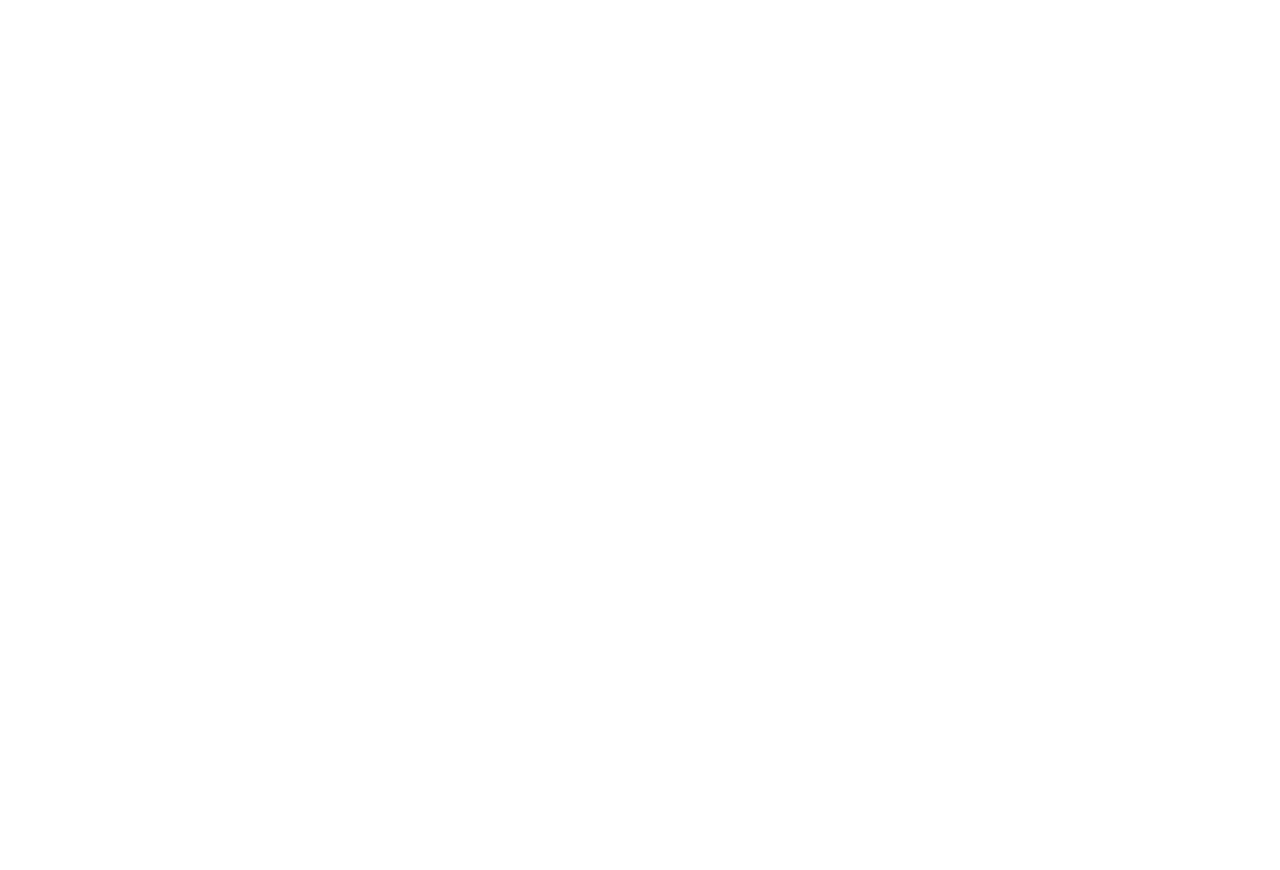
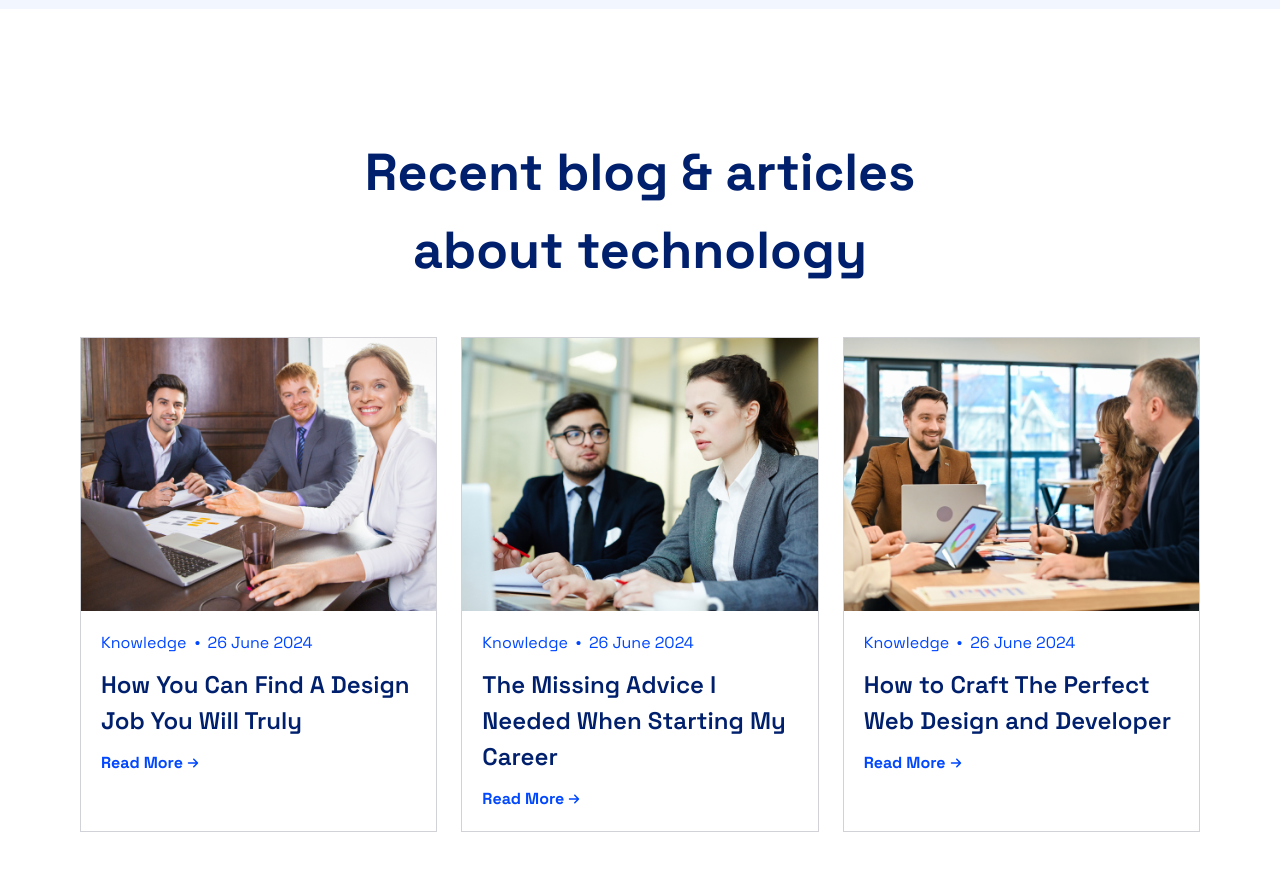
Before and after one commit to HunterMahmud/Softronixs-task, a React (Vite) app: page / in a window 1280 px wide. Shown: the part 5520-6390 px from the top of the page. Before the commit the page ends 5461 px from the top, so only its background shows below. Built offline with nearby package versions, Linux system fonts and the light colour scheme.

Commit message:
update: blog section responsive

```diff
--- a/src/components/Blog.jsx
+++ b/src/components/Blog.jsx
@@ -3,14 +3,14 @@
 
 const Blog = () => {
     return (
-        <div className='my-[124px] w-[1296px] mx-auto space-y-12'>
+        <div className='my-[80px] lg:my-[124px] px-2 md:px-5 lg:px-16 xl:px-20 2xl:px-32 mx-auto space-y-12'>
             <div className='flex justify-center items-center'>
-                <h1 className='text-center w-[636px] text-[52px] text-[#00206D] font-bold'>Recent blog {"&"} articles about technology</h1>
+                <h1 className='text-center max-w-[636px] text-[30px] lg:text-[52px] text-[#00206D] font-bold'>Recent blog {"&"} articles about technology</h1>
             </div>
-            <div className='flex items-center gap-6'>
-                <div className='w-[416px] border-[#656C7E4D] border'>
-                    <div className='w-[416px] h-[320px]'>
-                        <img className='w-[416px] h-[320px]' src="/blog1.png" alt="" />
+            <div className='grid grid-cols-1 md:grid-cols-2 lg:grid-cols-3 gap-6'>
+                <div className=' border-[#656C7E4D] border'>
+                    <div className=''>
+                        <img className='h-full w-full object-cover' src="/blog1.png" alt="" />
                     </div>
                     <div className='p-5 space-y-3'>
                         <p className='text-[#0147FF] flex gap-2 items-center'>Knowledge
@@ -29,7 +29,7 @@
                             </span>
                             26 June 2024
                         </p>
-                        <h4 className='text-[24px] font-semibold text-[#00206D] '>How You Can Find A Design Job You Will Truly</h4>
+                        <h4 className='text-[18px] lg:text-[24px] font-semibold text-[#00206D] '>How You Can Find A Design Job You Will Truly</h4>
 
                         <div className='flex items-center gap-1 text-[#0147FF]'>
                             <button className='font-bold '>Read More </button>
@@ -37,9 +37,9 @@
                         </div>
                     </div>
                 </div>
-                <div className='w-[416px] border-[#656C7E4D] border'>
-                    <div className='w-[416px] h-[320px]'>
-                        <img className='w-[416px] h-[320px]' src="/blog2.png" alt="" />
+                <div className=' border-[#656C7E4D] border'>
+                    <div className=''>
+                        <img className='h-full w-full object-cover' src="/blog2.png" alt="" />
                     </div>
                     <div className='p-5 space-y-3'>
                         <p className='text-[#0147FF] flex gap-2 items-center'>Knowledge
@@ -58,7 +58,7 @@
                             </span>
                             26 June 2024
                         </p>
-                        <h4 className='text-[24px] font-semibold text-[#00206D] '>The Missing Advice I Needed When Starting My Career</h4>
+                        <h4 className='text-[18px] lg:text-[24px] font-semibold text-[#00206D] '>The Missing Advice I Needed When Starting My Career</h4>
 
                         <div className='flex items-center gap-1 text-[#0147FF]'>
                             <button className='font-bold '>Read More </button>
@@ -66,9 +66,9 @@
                         </div>
                     </div>
                 </div>
-                <div className='w-[416px] border-[#656C7E4D] border'>
-                    <div className='w-[416px] h-[320px]'>
-                        <img className='w-[416px] h-[320px]' src="/blog3.png" alt="" />
+                <div className=' border-[#656C7E4D] border'>
+                    <div className=''>
+                        <img className='h-full w-full object-cover' src="/blog3.png" alt="" />
                     </div>
                     <div className='p-5 space-y-3'>
                         <p className='text-[#0147FF] flex gap-2 items-center'>Knowledge
@@ -87,7 +87,7 @@
                             </span>
                             26 June 2024
                         </p>
-                        <h4 className='text-[24px] font-semibold text-[#00206D] '>How to Craft The Perfect Web Design and Developer</h4>
+                        <h4 className='text-[18px] lg:text-[24px] font-semibold text-[#00206D] '>How to Craft The Perfect Web Design and Developer</h4>
 
                         <div className='flex items-center gap-1 text-[#0147FF]'>
                             <button className='font-bold '>Read More </button>
--- a/src/components/ConnectWithUs.jsx
+++ b/src/components/ConnectWithUs.jsx
@@ -4,8 +4,8 @@
     return (
         <div className='py-[80px] lg:py-[124px] px-2 md:px-5 lg:px-16 xl:px-20 2xl:px-32 bg-[#F2F6FF]'>
             <div className=' bg-white mx-auto  flex flex-col lg:flex-row justify-between gap-10'>
-                <div className=' flex flex-col justify-between  gap-5'>
-                    <h1 className='text-[#00206D] font-bold text-[30px] text-center lg:text-left lg:text-[52px] '>Let’s Build an Awesome Project Together</h1>
+                <div className=' flex flex-col justify-between p-5 lg:p-9 gap-5'>
+                    <h1 className='text-[#00206D] font-bold text-[30px] text-center lg:text-left lg:text-[52px]'>Let’s Build an Awesome Project Together</h1>
                     <p className='text-[#656C7E] text-[17px] lg:text-[18px]  text-center lg:text-left'>Each demo built with Teba will look different. You can customize almost anything in the appearance of your website with only a few clicks. Each demo built with Teba will look different.</p>
 
                     <div className='flex justify-start flex-col md:flex-row gap-5 mx-auto lg:mx-0 max-w-[440px]'>
--- a/src/pages/Home.jsx
+++ b/src/pages/Home.jsx
@@ -25,8 +25,8 @@
             <Team/>
            <Testimonials/>
              <ConnectWithUs/>
-           {/* <Blog/>
-            <Footer/> */}
+            <Blog/>
+           {/* <Footer/> */}
         </div>
     );
 };
```
